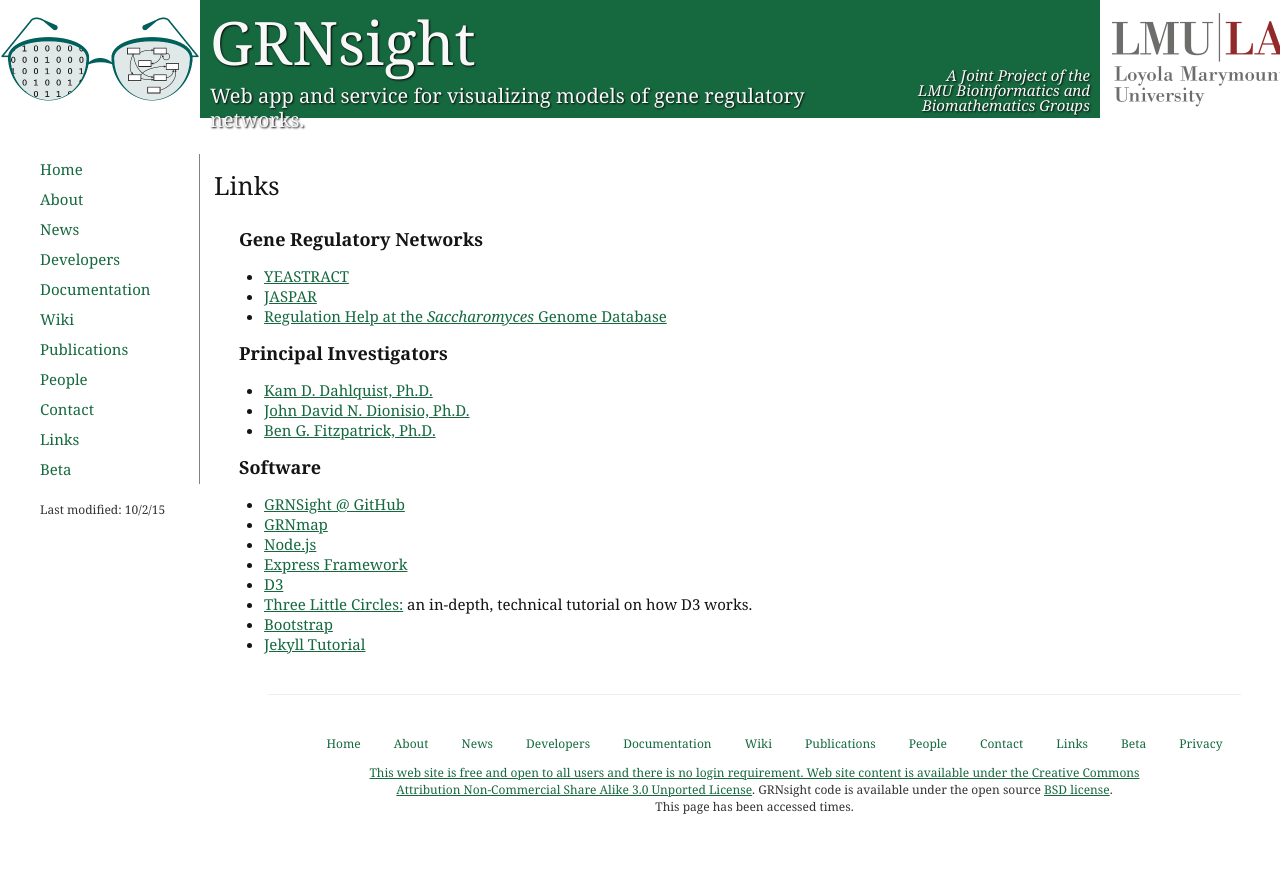
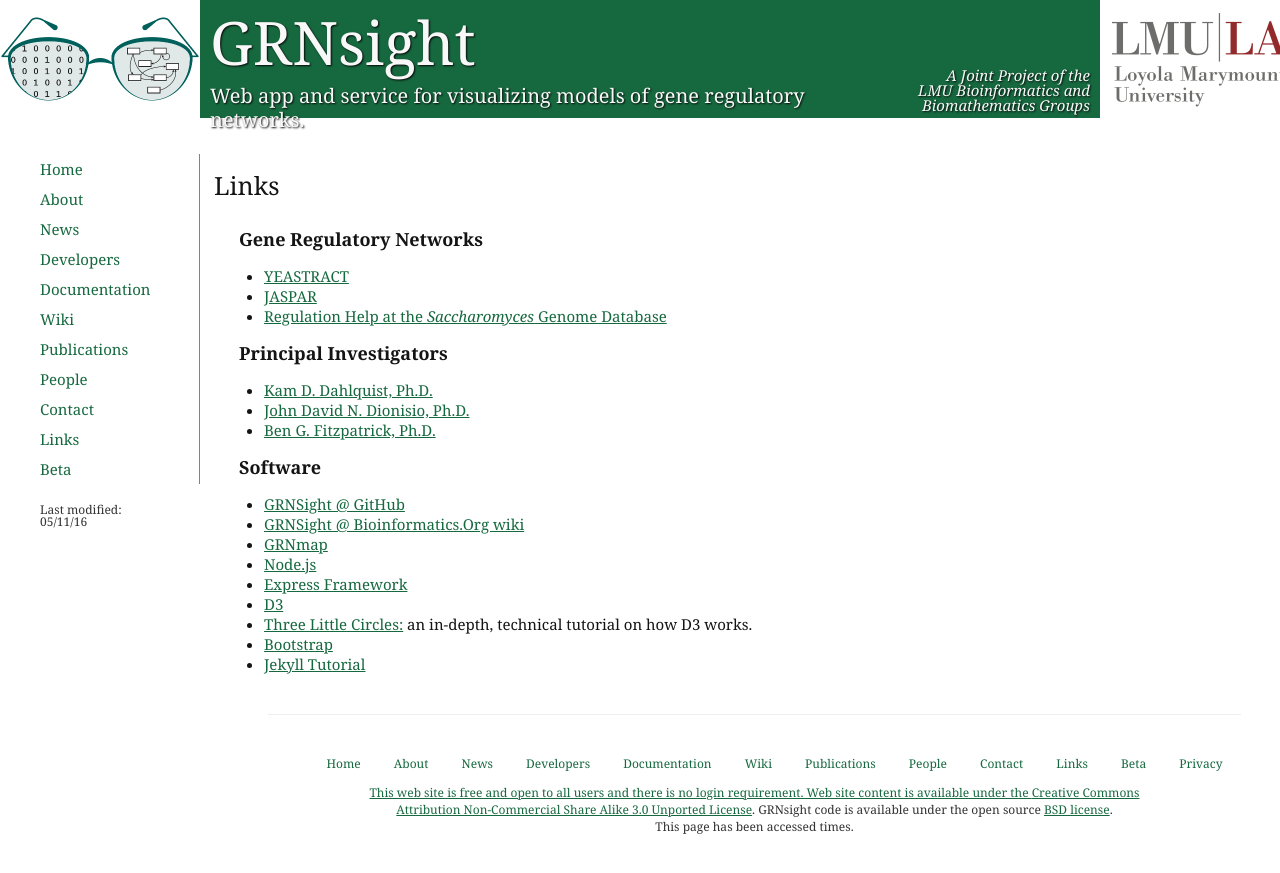
Before and after one commit to dondi/GRNsight, a Jekyll site: the page built from links.html, in a window 1280 px wide. Shown: the top 873 px of the page. Built offline with Jekyll 4.4.1, drawn with Linux system fonts in a browser that asks for light colours; nearby versions of some CDN libraries.

Commit message:
added link to bioinformatics.org wiki page

```diff
--- a/links.html
+++ b/links.html
@@ -1,7 +1,7 @@
 ---
 layout: default
 title: Links
-modified: 10/2/15
+modified: 05/11/16
 ---
             <p id="pageTitle">Links</p>
             <div id="pageContent">
@@ -20,6 +20,7 @@
                 <h4 class="linkHeader">Software</h4>
                 <ul class="linkInfo">
                   <li><a href="https://github.com/dondi/GRNsight" target="_blank">GRNSight @ GitHub</a></li>
+                  <li><a href="http://www.bioinformatics.org/wiki/GRNsight" target="_blank">GRNSight @ Bioinformatics.Org wiki</a></li>
                   <li><a href="http://kdahlquist.github.io/GRNmap/index.html" target="blank">GRNmap</a></li>
                   <li><a href="http://nodejs.org/" target="_blank">Node.js</a></li>
                   <li><a href="http://expressjs.com/" target="_blank">Express Framework</a></li>
```
